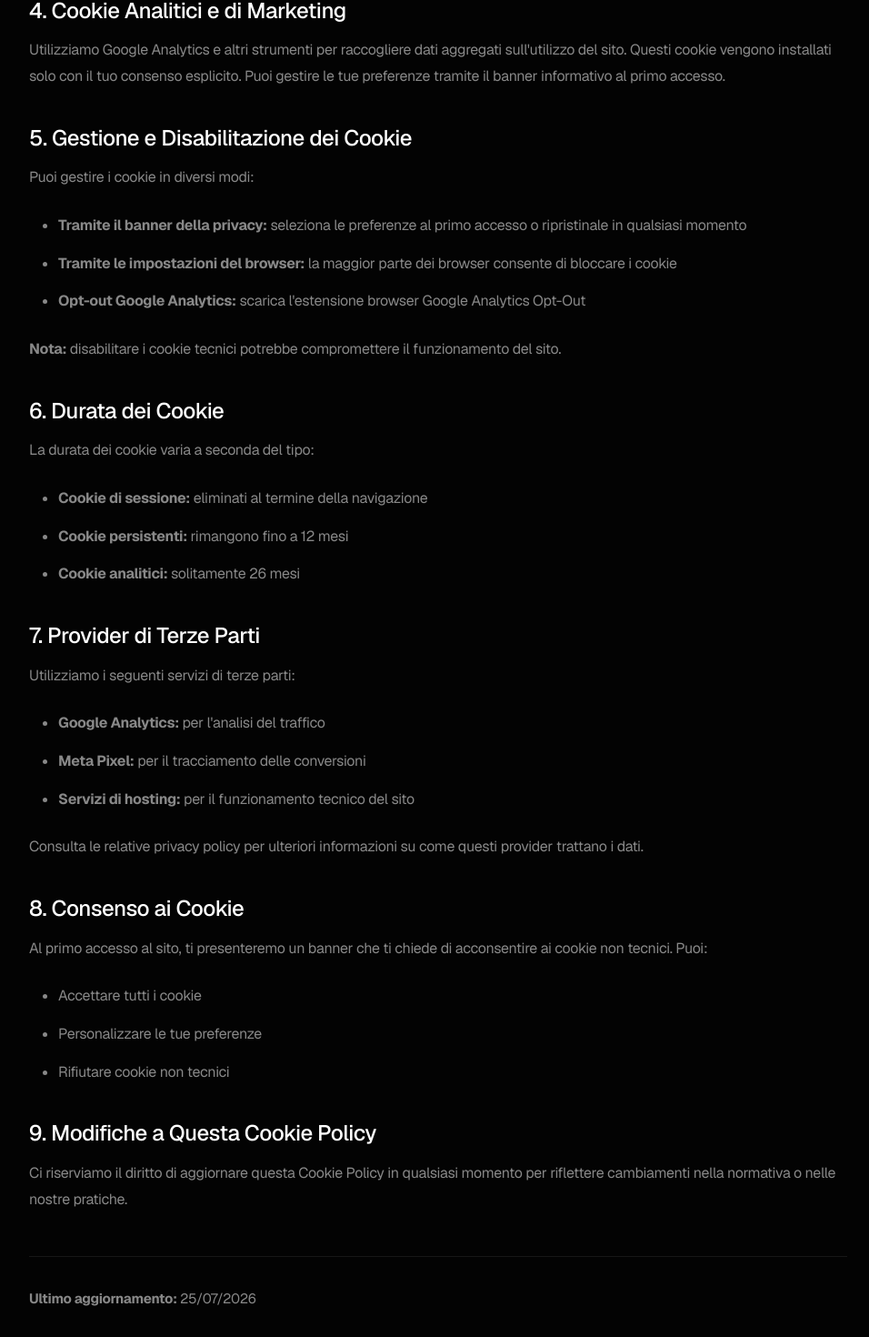
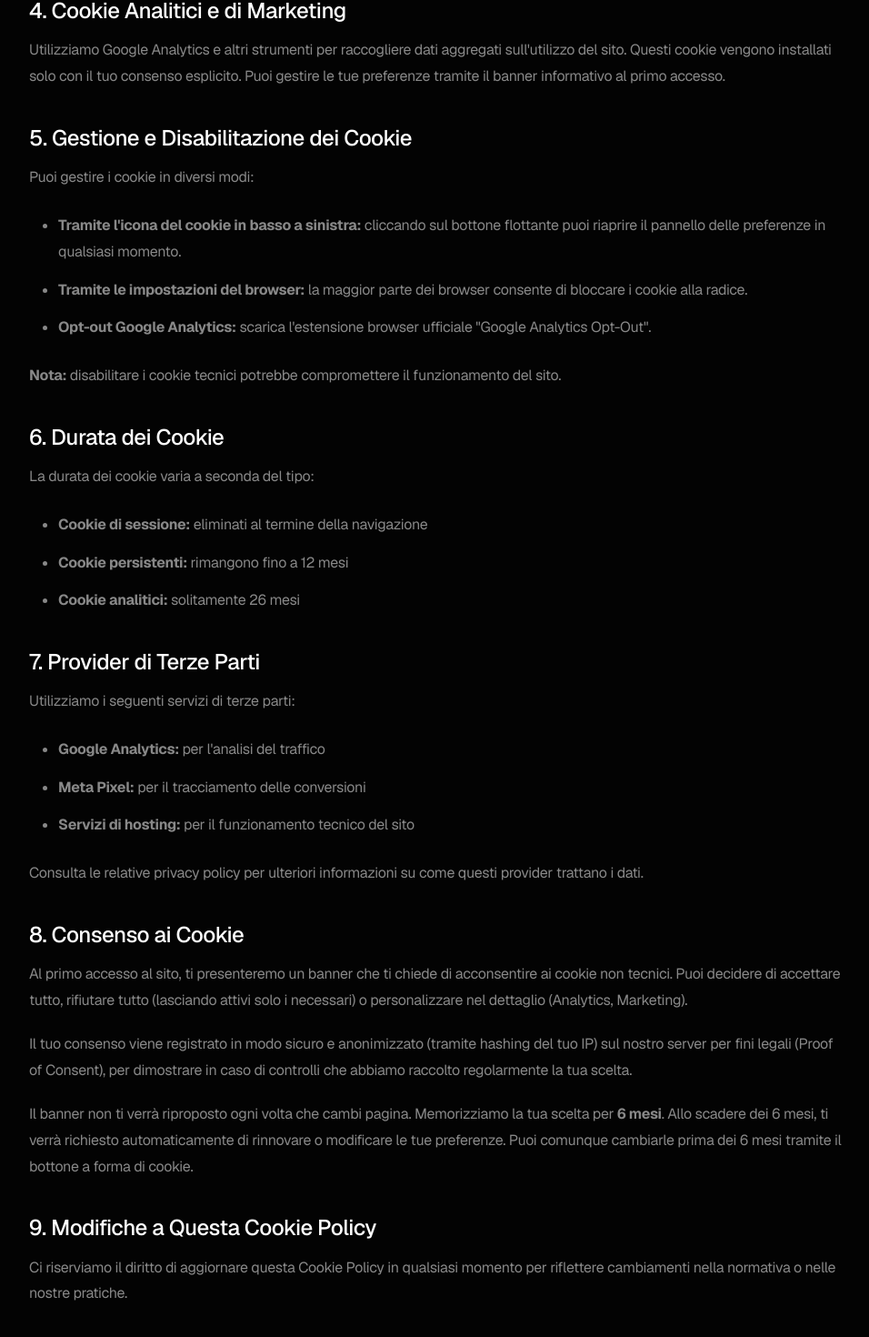
Before and after one commit to ilnicohub/sito-nf-media, a Next.js app: page /cookie in a window 1280 px wide. Shown: the part 1194-2664 px from the top of the page at 91% size, without its empty margins (158-1114 px from the left). Built offline with nearby package versions, Linux system fonts and the light colour scheme; no server answers.

Commit message:
fix cookie policy

```diff
--- a/src/app/cookie/page.tsx
+++ b/src/app/cookie/page.tsx
@@ -60,9 +60,9 @@ export default function CookiePolicy() {
             Puoi gestire i cookie in diversi modi:
           </p>
           <ul>
-            <li><strong>Tramite il banner della privacy:</strong> seleziona le preferenze al primo accesso o ripristinale in qualsiasi momento</li>
-            <li><strong>Tramite le impostazioni del browser:</strong> la maggior parte dei browser consente di bloccare i cookie</li>
-            <li><strong>Opt-out Google Analytics:</strong> scarica l'estensione browser Google Analytics Opt-Out</li>
+            <li><strong>Tramite l'icona del cookie in basso a sinistra:</strong> cliccando sul bottone flottante puoi riaprire il pannello delle preferenze in qualsiasi momento.</li>
+            <li><strong>Tramite le impostazioni del browser:</strong> la maggior parte dei browser consente di bloccare i cookie alla radice.</li>
+            <li><strong>Opt-out Google Analytics:</strong> scarica l'estensione browser ufficiale "Google Analytics Opt-Out".</li>
           </ul>
           <p>
             <strong>Nota:</strong> disabilitare i cookie tecnici potrebbe compromettere il funzionamento del sito.
@@ -93,13 +93,14 @@ export default function CookiePolicy() {
 
           <h2>8. Consenso ai Cookie</h2>
           <p>
-            Al primo accesso al sito, ti presenteremo un banner che ti chiede di acconsentire ai cookie non tecnici. Puoi:
+            Al primo accesso al sito, ti presenteremo un banner che ti chiede di acconsentire ai cookie non tecnici. Puoi decidere di accettare tutto, rifiutare tutto (lasciando attivi solo i necessari) o personalizzare nel dettaglio (Analytics, Marketing).
           </p>
-          <ul>
-            <li>Accettare tutti i cookie</li>
-            <li>Personalizzare le tue preferenze</li>
-            <li>Rifiutare cookie non tecnici</li>
-          </ul>
+          <p>
+            Il tuo consenso viene registrato in modo sicuro e anonimizzato (tramite hashing del tuo IP) sul nostro server per fini legali (Proof of Consent), per dimostrare in caso di controlli che abbiamo raccolto regolarmente la tua scelta.
+          </p>
+          <p>
+            Il banner non ti verrà riproposto ogni volta che cambi pagina. Memorizziamo la tua scelta per <strong>6 mesi</strong>. Allo scadere dei 6 mesi, ti verrà richiesto automaticamente di rinnovare o modificare le tue preferenze. Puoi comunque cambiarle prima dei 6 mesi tramite il bottone a forma di cookie.
+          </p>
 
           <h2>9. Modifiche a Questa Cookie Policy</h2>
           <p>
--- a/src/components/ui/CookieBanner.tsx
+++ b/src/components/ui/CookieBanner.tsx
@@ -14,6 +14,7 @@ export default function CookieBanner() {
   useEffect(() => {
     // Check if user has already consented
     const consent = localStorage.getItem("nf_cookie_consent");
+    const consentDate = localStorage.getItem("nf_cookie_date");
     const prefsStr = localStorage.getItem("nf_cookie_prefs");
 
     if (prefsStr) {
@@ -22,7 +23,10 @@ export default function CookieBanner() {
       } catch(e) {}
     }
 
-    if (!consent) {
+    const SIX_MONTHS_MS = 180 * 24 * 60 * 60 * 1000;
+    const isExpired = consentDate ? (Date.now() - parseInt(consentDate, 10) > SIX_MONTHS_MS) : false;
+
+    if (!consent || isExpired) {
       setIsVisible(true);
     }
   }, []);
@@ -43,6 +47,7 @@ export default function CookieBanner() {
     const prefs = { analytics: true, marketing: true };
     localStorage.setItem("nf_cookie_consent", "all");
     localStorage.setItem("nf_cookie_prefs", JSON.stringify(prefs));
+    localStorage.setItem("nf_cookie_date", Date.now().toString());
     setIsVisible(false);
     window.dispatchEvent(new Event("nf-cookie-consent"));
     await saveConsentToServer("all", prefs);
@@ -52,6 +57,7 @@ export default function CookieBanner() {
     const prefs = { analytics: false, marketing: false };
     localStorage.setItem("nf_cookie_consent", "none");
     localStorage.setItem("nf_cookie_prefs", JSON.stringify(prefs));
+    localStorage.setItem("nf_cookie_date", Date.now().toString());
     setIsVisible(false);
     window.dispatchEvent(new Event("nf-cookie-consent"));
     await saveConsentToServer("none", prefs);
@@ -60,6 +66,7 @@ export default function CookieBanner() {
   const handleSavePreferences = async () => {
     localStorage.setItem("nf_cookie_consent", "custom");
     localStorage.setItem("nf_cookie_prefs", JSON.stringify(preferences));
+    localStorage.setItem("nf_cookie_date", Date.now().toString());
     setIsVisible(false);
     window.dispatchEvent(new Event("nf-cookie-consent"));
     await saveConsentToServer("custom", preferences);
```
